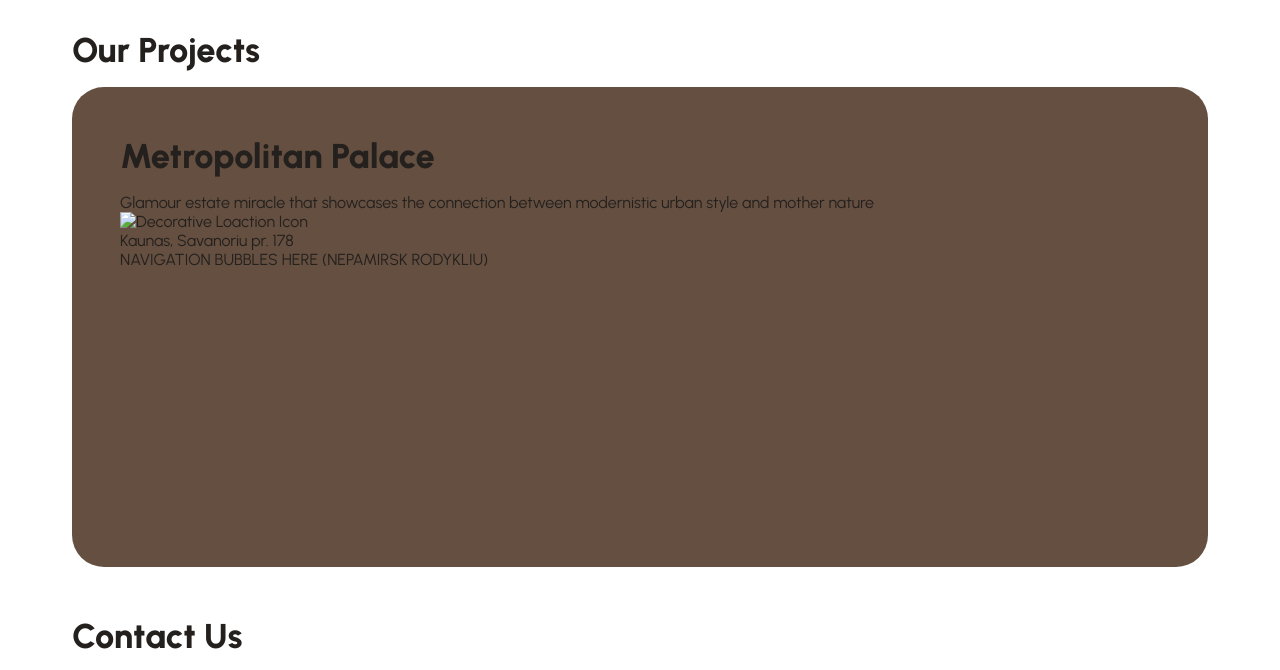
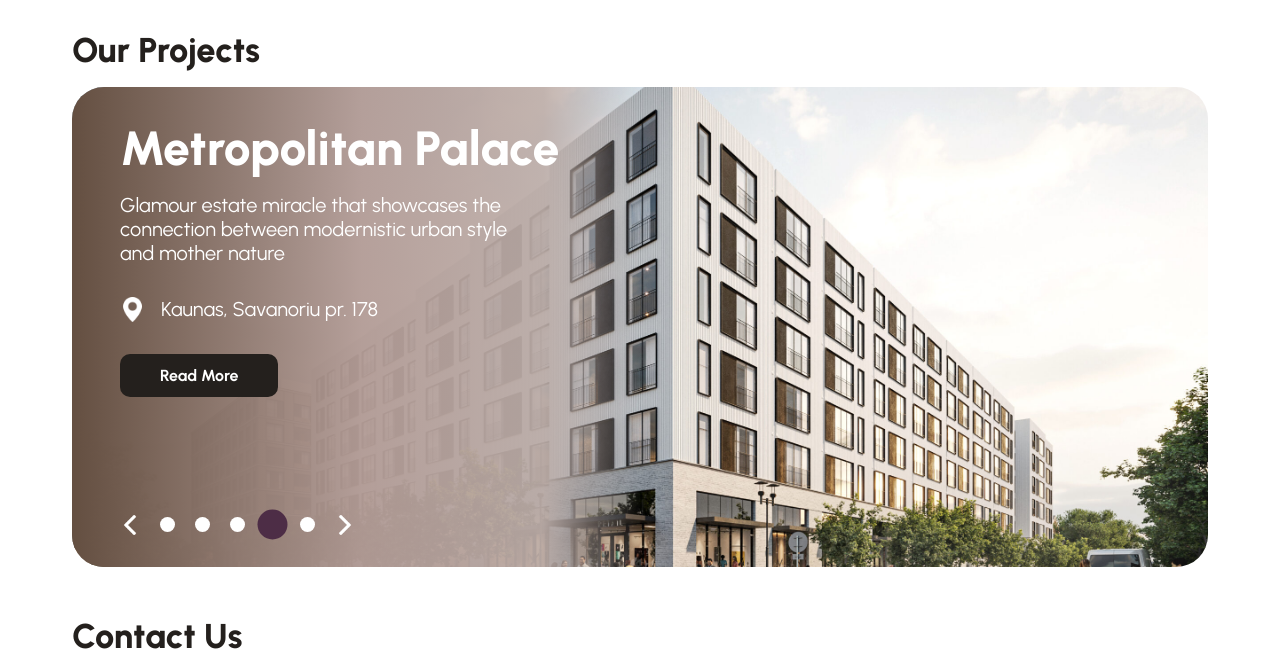
Before and after one commit to Aurims999/Workshop, a plain HTML site: page index.html in a window 1280 px wide. Shown: the part 1131-1801 px from the top of the page. Drawn offline with Linux system fonts and the light colour scheme.

Commit message:
Finished styling the home page

```diff
--- a/components/contentBlock/contentBlock.css
+++ b/components/contentBlock/contentBlock.css
@@ -69,4 +69,57 @@
       z-index: -1;
     }
   }
+
+  &.projectCarousel {
+    padding: 0;
+    background-image: url("./../../assets/images/projects/MetropolitanPalace.jpg");
+    object-fit: cover;
+    object-position: center;
+
+    & .projectCarousel-description {
+      width: 50%;
+      height: 100%;
+      padding: 2rem 3rem;
+
+      display: flex;
+      flex-direction: column;
+      justify-content: space-between;
+      align-items: start;
+
+      border-top-left-radius: inherit;
+      border-bottom-left-radius: inherit;
+      background: linear-gradient(
+        90deg,
+        rgba(100, 79, 65, 1) 0%,
+        rgba(180, 157, 151, 0.95) 51%,
+        rgba(189, 174, 169, 0.92) 83%,
+        rgba(255, 255, 255, 0.01) 100%
+      );
+      & h2,
+      p {
+        color: var(--white__main);
+      }
+
+      & h2 {
+        font-size: 3rem;
+      }
+
+      & p {
+        font-size: 1.25rem;
+        width: 90%;
+      }
+
+      & .project-location {
+        display: flex;
+        gap: 1rem;
+
+        margin: 2rem 0;
+
+        & img {
+          width: 25px;
+          height: auto;
+        }
+      }
+    }
+  }
 }
--- a/components/footer/footer.css
+++ b/components/footer/footer.css
@@ -25,6 +25,7 @@ footer {
       border-bottom: 1px solid var(--white__main);
 
       text-align: center;
+      opacity: 0.5;
     }
   }
 }
--- /dev/null
+++ b/components/navigationBar/navigationBar.css
@@ -0,0 +1,57 @@
+.projectCarousel-navigationBar {
+  display: flex;
+  justify-content: start;
+  align-items: center;
+  gap: 20px;
+
+  height: auto;
+
+  & button {
+    &.navigationArrow {
+      display: flex;
+      justify-content: center;
+      align-items: center;
+
+      transition: 0.15s ease-in-out;
+
+      & img {
+        height: 20px;
+      }
+
+      &.forward {
+        transform: rotate(180deg);
+
+        &:hover {
+          transform: scale(1.25) rotate(180deg);
+        }
+      }
+
+      &:hover {
+        transform: scale(1.25);
+      }
+    }
+  }
+
+  & ul {
+    list-style: none;
+
+    display: flex;
+    justify-content: space-around;
+    align-items: center;
+    gap: 20px;
+
+    & li {
+      height: 15px;
+      aspect-ratio: 1/1;
+      border-radius: 50%;
+      cursor: pointer;
+
+      background-color: var(--white__main);
+
+      &.active {
+        background-color: var(--purple__dark);
+        transform: scale(2);
+      }
+    }
+  }
+}
--- a/index.css
+++ b/index.css
@@ -42,3 +42,30 @@ a {
   font-size: 1.1rem;
   font-weight: bold;
 }
+
+button {
+  all: unset;
+  cursor: pointer;
+
+  &.styled {
+    padding: 0.75rem 2.5rem;
+    border-radius: 10px;
+
+    background-color: var(--black__main);
+
+    color: var(--white__main);
+    font-weight: bold;
+    text-transform: capitalize;
+
+    transition: 0.25s ease-out;
+
+    &:hover {
+      transform: translateY(-5px);
+      background-color: var(--purple__dark);
+    }
+
+    &:active {
+      background-color: var(--brown__main);
+    }
+  }
+}
--- a/index.html
+++ b/index.html
@@ -10,6 +10,10 @@
     <link rel="stylesheet" href="./components/contentBlock/contentBlock.css" />
     <link rel="stylesheet" href="./components/infoBlocks/infoBlocks.css" />
     <link rel="stylesheet" href="./components/contactBlock/contactBlock.css" />
+    <link
+      rel="stylesheet"
+      href="./components/navigationBar/navigationBar.css"
+    />
     <link rel="stylesheet" href="./components/footer/footer.css" />
   </head>
   <body>
@@ -25,7 +29,6 @@
             <li><a href="#">Projects</a></li>
             <li><a href="#">About Us</a></li>
             <li><a href="#">Career</a></li>
-            <li><a href="#">Reports</a></li>
           </ul>
         </nav>
       </header>
@@ -86,17 +89,38 @@
         <section class="homePage-ourProjects">
           <h2>Our Projects</h2>
           <div class="contentBlock projectCarousel">
+            <div class="projectCarousel-description">
+              <div class="description-text">
                 <h2 class="project-title">Metropolitan Palace</h2>
                 <p class="project-description">
                   Glamour estate miracle that showcases the connection between
                   modernistic urban style and mother nature
                 </p>
                 <div class="project-location">
-              <img src="" alt="Decorative Loaction Icon" class="icon" />
+                  <img
+                    src="./assets/icons/location__white.png"
+                    alt="Decorative Location Icon"
+                    class="icon"
+                  />
                   <p>Kaunas, Savanoriu pr. 178</p>
                 </div>
+                <button class="styled">Read more</button>
+              </div>
               <div class="projectCarousel-navigationBar">
-              NAVIGATION BUBBLES HERE (NEPAMIRSK RODYKLIU)
+                <button class="navigationArrow back">
+                  <img src="./assets/icons/arrow__white.png" alt="" />
+                </button>
+                <ul>
+                  <li><button></button></li>
+                  <li><button></button></li>
+                  <li><button></button></li>
+                  <li class="active"><button></button></li>
+                  <li><button></button></li>
+                </ul>
+                <button class="navigationArrow forward">
+                  <img src="./assets/icons/arrow__white.png" alt="" />
+                </button>
+              </div>
             </div>
           </div>
         </section>
@@ -139,10 +163,7 @@
       </main>
     </div>
     <footer>
-      <p class="legalInfo">
-        Áll the legal information could be stored here, about us and all the
-        other navigation
-      </p>
+      <p class="legalInfo">Copyright © 2010-2024 LUXE. All rights reserved.</p>
       <img src="./assets/icons/LUXE__White.png" alt="LUXE Icon" />
       <p>Zenigrow'24</p>
     </footer>
```
Also changed, not shown: assets/icons/arrow__white.png (added), assets/icons/location__white.png (added), assets/images/BusinessStadiumCentral.jpg, assets/images/projects/MetropolitanPalace.jpg (added), 1 other file. Lines whose indentation alone changed are shown as unchanged.
